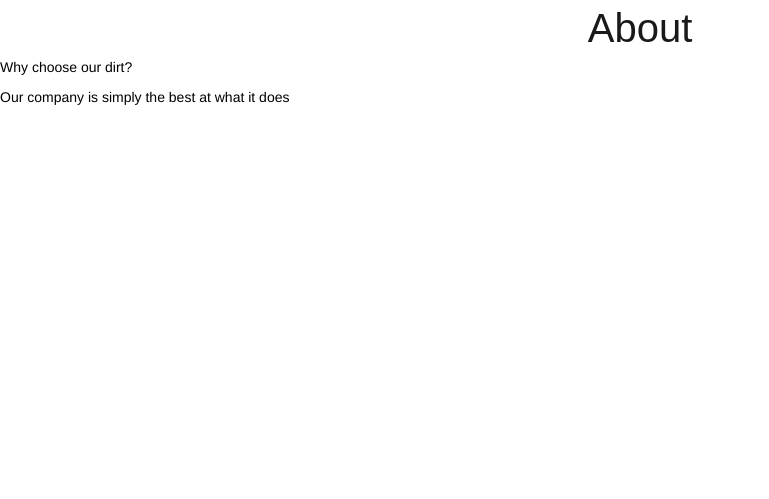
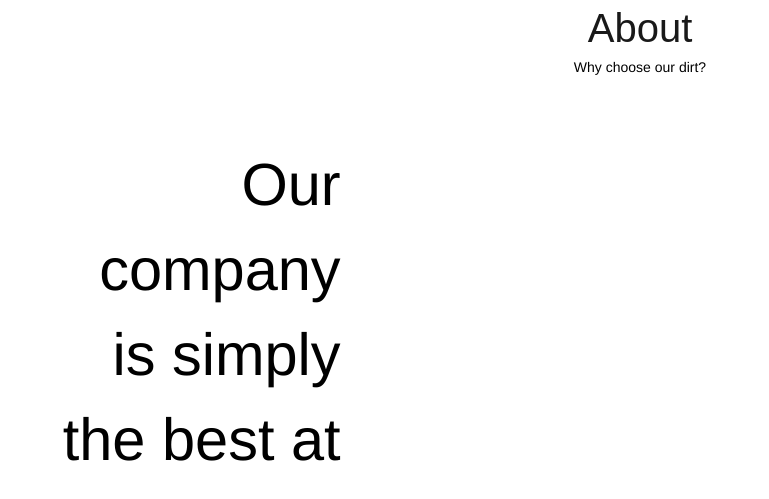
Before and after one commit to jacksemancik/MailOrderDirt, a Django app: template templates/home.html in a window 1280 px wide. Shown: the part 2100-2599 px from the top of the page, without its empty margins (0-769 px from the left). Run offline with Django 3.2, Linux system fonts and the light colour scheme; the template is opened without the code that fills it, so the values that code supplies are empty; some libraries are stand-ins or nearby versions; grey boxes are pictures that could not be loaded.

Commit message:
CSS for about section

```diff
--- a/storefrontend/static/css/home.css
+++ b/storefrontend/static/css/home.css
@@ -161,3 +161,36 @@ div.quality p{
   border-radius:5px;
 
 }
+
+p.divsub{
+  text-align:center;
+
+}
+article.noimg2{
+  height:auto;
+}
+article.noimg2 div.holder{
+  padding-top:30px;
+}
+div.about-container{
+  display:inline-flex;
+  /*margin-left:42px;
+  margin-right:43px;*/
+
+}
+p.side-text, div.about-text, div.skills{
+  flex:1;
+  padding:30px;
+  margin:25px;
+
+}
+p.side-text{
+  max-width:27%;
+  font-size:4.25em;
+  text-align:right;
+}
+div.skill{
+  padding-top:2.5px;
+  padding-bottom:2.5px;
+  text-align:center;
+}
```
